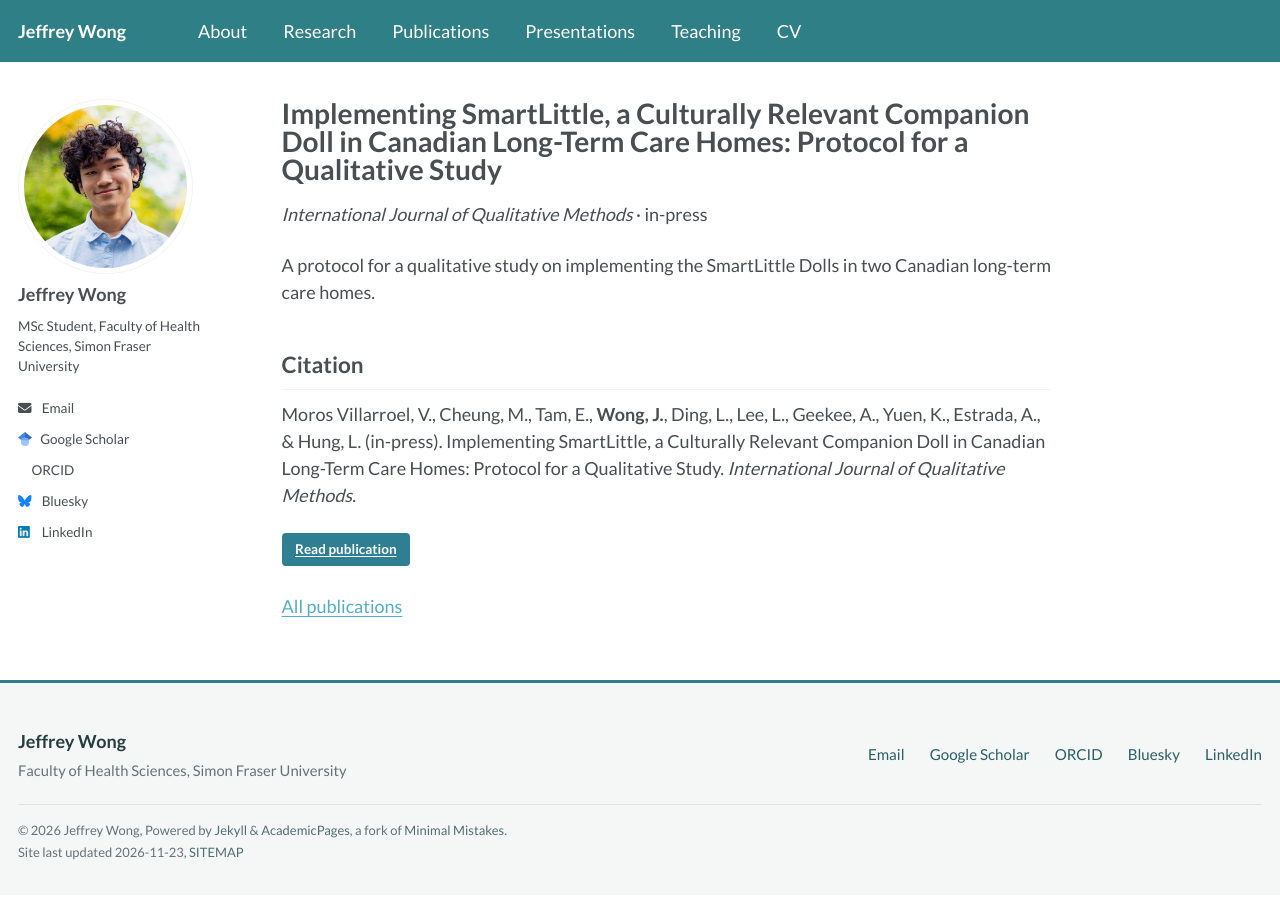
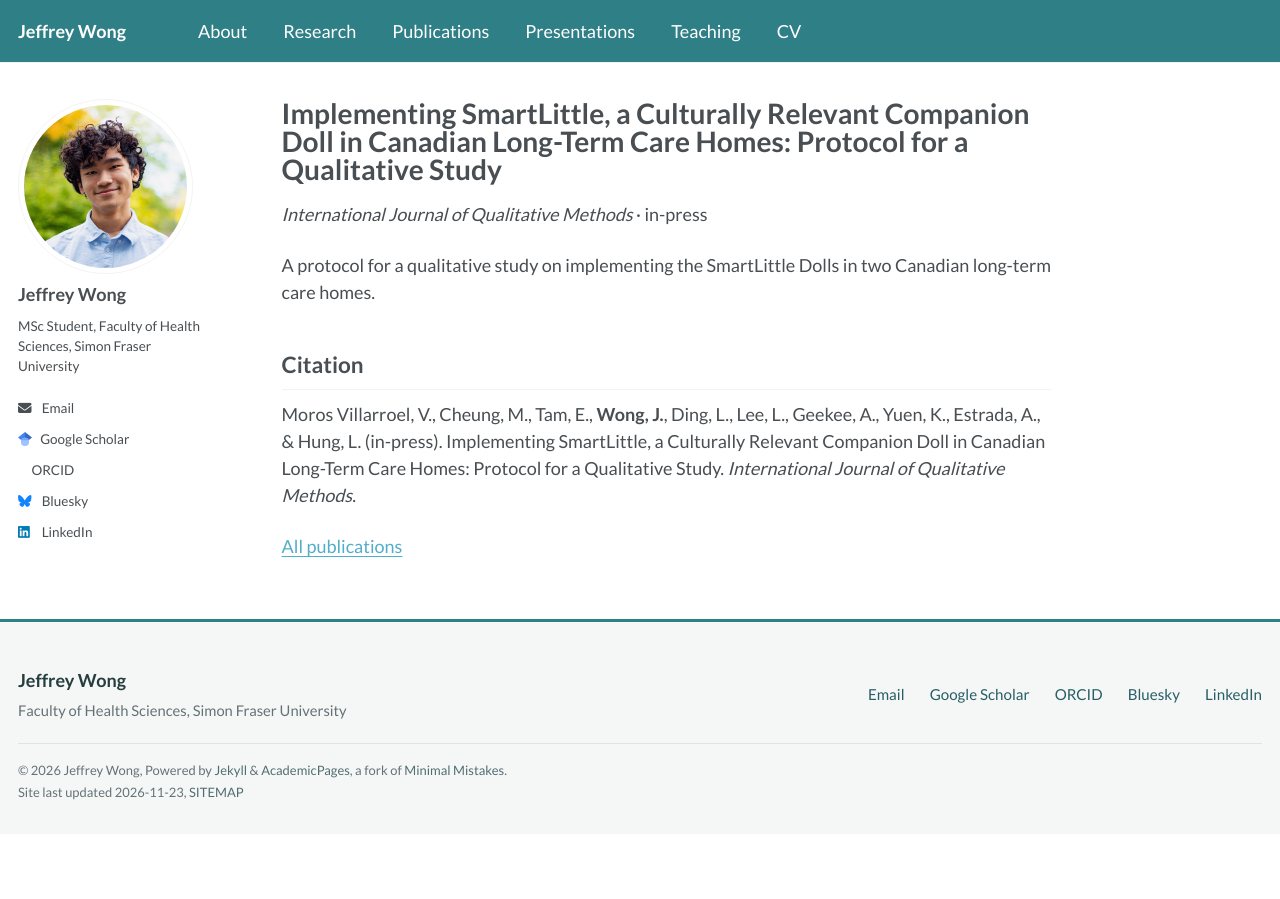
Before and after one commit to itsjeffreywong/itsjeffreywong.github.io, a Jekyll site: the page built from _publications/2026-smartlittle-dolls-protocol.md, in a window 1280 px wide. Built offline with Jekyll 4.4.1, drawn with Linux system fonts in a browser that asks for light colours; a style sheet for code colours, icons or effects is not loaded.

Commit message:
Update publication.html

```diff
--- a/_layouts/publication.html
+++ b/_layouts/publication.html
@@ -14,7 +14,9 @@ layout: default
         {{ content }}
         <h2>Citation</h2>
         <p>{{ page.citation }}</p>
-        <p><a href="{{ page.paperurl }}" class="btn">{{ page.paper_label | default: 'Read publication' }}</a></p>
+          {% if page.paperurl %}
+            <p><a href="{{ page.paperurl }}" class="btn">{{ page.paper_label | default: 'Read publication' }}</a></p>
+          {% endif %}
         <p><a href="{{ '/publications/' | relative_url }}">All publications</a></p>
       </section>
     </div>
```
